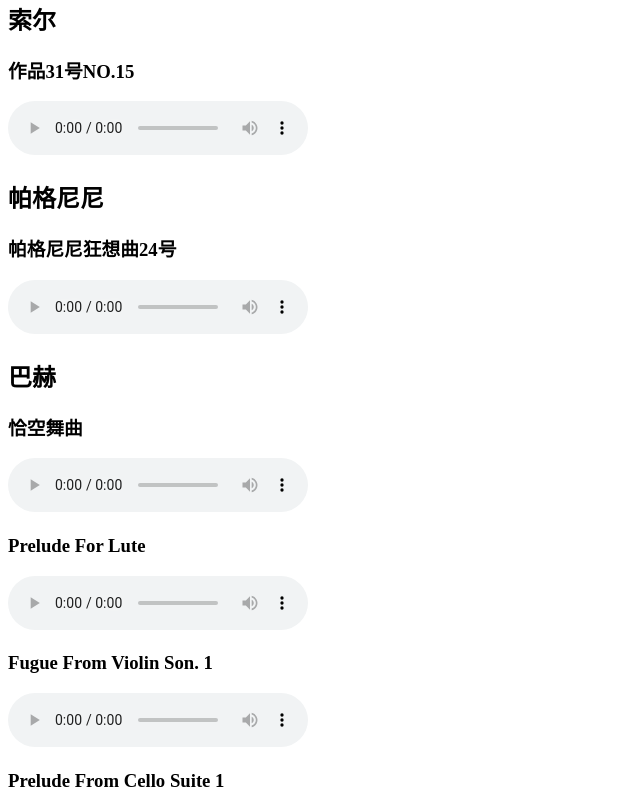
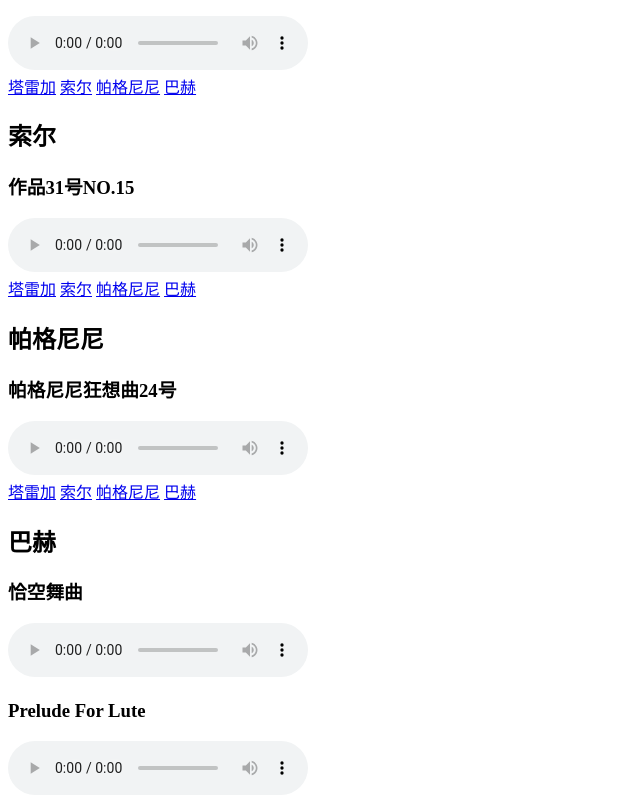
Before and after one commit to ahjckco/ahjckco.github.io, a plain HTML site: page index.html in a window 1280 px wide. Shown: the part 706-1504 px from the top of the page, without its empty margins (0-640 px from the left). Drawn offline with Linux system fonts and the light colour scheme.

Commit message:
Add files via upload

```diff
--- a/index.html
+++ b/index.html
@@ -13,6 +13,10 @@
 -->
 
 <br>
+<br>
+
+<h2>作曲者分类</h2>
+
 <a href="#C001">塔雷加</a>
 <a href="#C002">索尔</a>
 <a href="#C003">帕格尼尼</a>
@@ -44,6 +48,12 @@
 您的浏览器不支持 audio 元素。
 </audio>
 
+<br>
+<a href="#C001">塔雷加</a>
+<a href="#C002">索尔</a>
+<a href="#C003">帕格尼尼</a>
+<a href="#C004">巴赫</a>
+
 <h2><a id="C002">索尔</a></h2>
  <h3>作品31号NO.15</h3>
 <audio controls>
@@ -51,12 +61,24 @@
 您的浏览器不支持 audio 元素。
 </audio>
 
+<br>
+<a href="#C001">塔雷加</a>
+<a href="#C002">索尔</a>
+<a href="#C003">帕格尼尼</a>
+<a href="#C004">巴赫</a>
+
 <h2><a id="C003">帕格尼尼</a></h2>
  <h3>帕格尼尼狂想曲24号</h3>
 <audio controls>
   <source src="John Williams - Caprice Nº 24.mp3" type="audio/mpeg">
 您的浏览器不支持 audio 元素。
 </audio>
+
+<br>
+<a href="#C001">塔雷加</a>
+<a href="#C002">索尔</a>
+<a href="#C003">帕格尼尼</a>
+<a href="#C004">巴赫</a>
 
 <h2><a id="C004">巴赫</a></h2>
  <h3>恰空舞曲</h3>
@@ -95,8 +117,17 @@
 您的浏览器不支持 audio 元素。
 </audio>
 
+<br>
+<a href="#C001">塔雷加</a>
+<a href="#C002">索尔</a>
+<a href="#C003">帕格尼尼</a>
+<a href="#C004">巴赫</a>
+
 <hr>
 <br>
+
+<h2>作曲者分类</h2>
+
 <a href="#C001">塔雷加</a>
 <a href="#C002">索尔</a>
 <a href="#C003">帕格尼尼</a>
```
